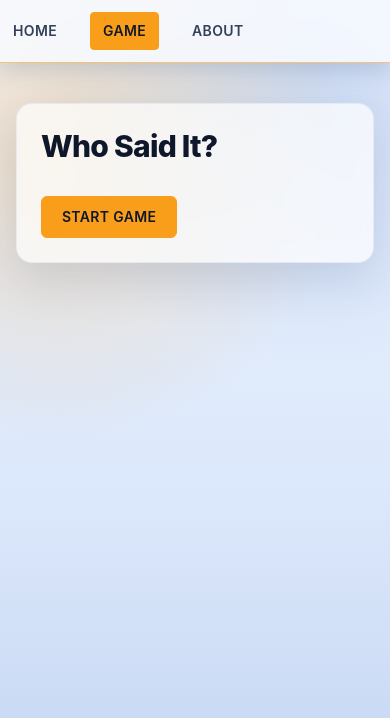
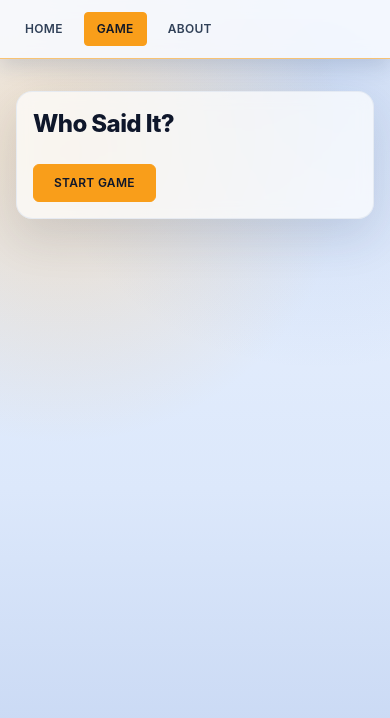
Before and after one commit to 76eren/ow-who-said-it, a React (Vite) app: page /game in a window 390 px wide. Shown: the top 718 px of the page. Built offline with nearby package versions, Linux system fonts and the light colour scheme.

Commit message:
feat: make mobile more responsive

```diff
--- a/src/components/Navbar.tsx
+++ b/src/components/Navbar.tsx
@@ -10,7 +10,7 @@ export default function Navbar() {
   return (
     <header className="sticky top-0 z-10 border-b border-[#f99e1a]/60 bg-[#f8fbff]/85 shadow-[0_8px_20px_rgba(34,58,97,0.16)] backdrop-blur">
       <nav
-        className="mx-auto flex w-full max-w-7xl items-center gap-5 py-3 sm:px-6 lg:px-8"
+        className="mx-auto flex w-full max-w-7xl flex-wrap items-center gap-2 px-3 py-3 sm:gap-5 sm:px-6 lg:px-8"
         aria-label="Main navigation"
       >
         {navItems.map((item) => (
@@ -20,7 +20,7 @@ export default function Navbar() {
             end={item.end}
             className={({ isActive }) =>
               [
-                "rounded-sm border px-3 py-2 text-sm font-semibold uppercase tracking-wide transition-colors duration-200",
+                "rounded-sm border px-3 py-2 text-xs font-semibold uppercase tracking-wide transition-colors duration-200 sm:text-sm",
                 isActive
                   ? "border-[#f99e1a] bg-[#f99e1a] text-[#111827]"
                   : "border-transparent text-slate-700 hover:border-[#f99e1a]/70 hover:bg-[#e4eefc] hover:text-slate-900",
--- a/src/pages/About.tsx
+++ b/src/pages/About.tsx
@@ -1,12 +1,12 @@
 export default function About() {
   return (
-    <section className="mx-auto w-full max-w-5xl px-4 py-10 sm:px-6 lg:px-8">
-      <div className="rounded-2xl border border-slate-200/80 bg-white/70 p-6 shadow-[0_18px_45px_rgba(34,58,97,0.14)] backdrop-blur-sm sm:p-8">
+    <section className="mx-auto w-full max-w-5xl px-4 py-8 sm:px-6 sm:py-10 lg:px-8">
+      <div className="rounded-2xl border border-slate-200/80 bg-white/70 p-4 shadow-[0_18px_45px_rgba(34,58,97,0.14)] backdrop-blur-sm sm:p-8">
         <p className="text-xs font-semibold uppercase tracking-[0.16em] text-slate-600">
           About This Project
         </p>
 
-        <h1 className="mt-2 text-3xl font-extrabold tracking-tight text-slate-900 sm:text-4xl">
+        <h1 className="mt-2 text-2xl font-extrabold tracking-tight text-slate-900 sm:text-4xl">
           OW Who Said It
         </h1>
 
@@ -15,7 +15,7 @@ export default function About() {
           which hero said each voice line.
         </p>
 
-        <div className="mt-8 rounded-xl border border-[#f99e1a]/45 bg-[#fff4e2]/70 p-5">
+        <div className="mt-6 rounded-xl border border-[#f99e1a]/45 bg-[#fff4e2]/70 p-4 sm:mt-8 sm:p-5">
           <h2 className="text-lg font-bold text-slate-900">About me</h2>
           <p className="mt-3 text-slate-700">
             I am Eren, a software engineer from the Netherlands. As you might
--- a/src/pages/Game.tsx
+++ b/src/pages/Game.tsx
@@ -99,16 +99,16 @@ export default function Game() {
   const correctHero = selectedQuote?.keys().next().value as string | undefined;
 
   return (
-    <section className="mx-auto w-full max-w-5xl px-4 py-10 sm:px-6 lg:px-8">
-      <div className="rounded-2xl border border-slate-200/80 bg-white/70 p-6 shadow-[0_18px_45px_rgba(34,58,97,0.14)] backdrop-blur-sm sm:p-8">
-        <h1 className="text-3xl font-extrabold tracking-tight text-slate-900 sm:text-4xl">
+    <section className="mx-auto w-full max-w-5xl px-4 py-8 sm:px-6 sm:py-10 lg:px-8">
+      <div className="rounded-2xl border border-slate-200/80 bg-white/70 p-4 shadow-[0_18px_45px_rgba(34,58,97,0.14)] backdrop-blur-sm sm:p-8">
+        <h1 className="text-2xl font-extrabold tracking-tight text-slate-900 sm:text-4xl">
           Who Said It?
         </h1>
 
         {!gameStarted ? (
-          <div className="mt-8">
+          <div className="mt-6 sm:mt-8">
             <button
-              className="rounded-md border border-[#f99e1a] bg-[#f99e1a] px-5 py-2.5 text-sm font-semibold uppercase tracking-wide text-slate-900 transition-colors duration-200 hover:bg-[#ffb13f]"
+              className="rounded-md border border-[#f99e1a] bg-[#f99e1a] px-5 py-2.5 text-xs font-semibold uppercase tracking-wide text-slate-900 transition-colors duration-200 hover:bg-[#ffb13f] sm:text-sm"
               onClick={() => {
                 setGameStarted(true);
                 setPoints(0);
@@ -119,8 +119,8 @@ export default function Game() {
             </button>
           </div>
         ) : (
-          <div className="mt-7 space-y-8">
-            <div className="flex flex-wrap items-center gap-5 text-sm font-semibold text-slate-700">
+          <div className="mt-5 space-y-5 sm:mt-7 sm:space-y-8">
+            <div className="flex flex-wrap items-center gap-3 text-sm font-semibold text-slate-700 sm:gap-5">
               <p className="rounded-md border border-slate-200 bg-slate-50 px-3 py-1.5">
                 Points: {points}
               </p>
@@ -129,11 +129,11 @@ export default function Game() {
               </p>
             </div>
 
-            <div className="rounded-xl border border-slate-200 bg-slate-50/90 p-5">
+            <div className="rounded-xl border border-slate-200 bg-slate-50/90 p-4 sm:p-5">
               <p className="text-xs font-semibold uppercase tracking-[0.16em] text-slate-600">
                 Guess This Quote
               </p>
-              <p className="mt-2 text-lg font-semibold leading-8 text-slate-900 sm:text-xl">
+              <p className="mt-2 wrap-break-word text-base font-semibold leading-7 text-slate-900 sm:text-xl sm:leading-8">
                 {quoteToGuess ? `"${quoteToGuess}"` : "Loading quote..."}
               </p>
             </div>
@@ -145,7 +145,7 @@ export default function Game() {
             ) : null}
 
             <div className="w-full flex justify-center">
-              <div className="inline-grid grid-cols-1 sm:grid-cols-2 gap-20">
+              <div className="inline-grid grid-cols-2 gap-3 sm:gap-20">
                 {selectedHeroes.map((hero) => (
                   <button
                     type="button"
@@ -169,16 +169,16 @@ export default function Game() {
                     ].join(" ")}
                     aria-pressed={userSelectedHero === hero.name}
                   >
-                    <div className="w-full max-w-[256px]">
+                    <div className="w-full max-w-36 sm:max-w-[256px]">
                       <img
                         src={hero.imageUrl}
                         alt={hero.name}
-                        className="w-full h-auto object-contain"
+                        className="h-auto max-h-44 w-full object-contain sm:max-h-none"
                         loading="lazy"
                       />
 
-                      <div className="flex items-center justify-center rounded-b border border-t-0 border-[#9aa3ad] bg-white px-3 py-2">
-                        <h2 className="text-sm font-extrabold tracking-wide text-[#2b2f33]">
+                      <div className="flex items-center justify-center rounded-b border border-t-0 border-[#9aa3ad] bg-white px-2 py-2 sm:px-3">
+                        <h2 className="text-xs font-extrabold tracking-wide text-[#2b2f33] sm:text-sm">
                           {hero.name.toUpperCase()}
                         </h2>
                       </div>
@@ -193,7 +193,7 @@ export default function Game() {
                 <button
                   type="button"
                   onClick={restartAfterGameOver}
-                  className="rounded-md border border-[#f99e1a] bg-[#f99e1a] px-8 py-2.5 text-sm font-semibold uppercase tracking-wide text-slate-900 transition-colors duration-200 hover:bg-[#ffb13f]"
+                  className="rounded-md border border-[#f99e1a] bg-[#f99e1a] px-8 py-2.5 text-xs font-semibold uppercase tracking-wide text-slate-900 transition-colors duration-200 hover:bg-[#ffb13f] sm:text-sm"
                 >
                   Play Again
                 </button>
@@ -203,7 +203,7 @@ export default function Game() {
                   onClick={onSubmit}
                   disabled={!userSelectedHero}
                   className={[
-                    "rounded-md px-8 py-2.5 text-sm font-semibold uppercase tracking-wide transition-colors duration-200",
+                    "rounded-md px-8 py-2.5 text-xs font-semibold uppercase tracking-wide transition-colors duration-200 sm:text-sm",
                     userSelectedHero
                       ? "border border-[#f99e1a] bg-[#f99e1a] text-slate-900 hover:bg-[#ffb13f]"
                       : "cursor-not-allowed border border-slate-300 bg-slate-200 text-slate-500",
--- a/src/pages/Home.tsx
+++ b/src/pages/Home.tsx
@@ -1,11 +1,11 @@
 export default function Home() {
   return (
-    <section className="mx-auto w-full max-w-4xl px-4 py-12 sm:px-6 lg:px-8">
-      <div className="rounded-xl  p-8  backdrop-blur-sm">
+    <section className="mx-auto w-full max-w-4xl px-4 py-8 sm:px-6 sm:py-12 lg:px-8">
+      <div className="rounded-xl p-4 backdrop-blur-sm sm:p-8">
         <p className="text-xs font-semibold uppercase tracking-[0.16em] text-slate-600">
           Overwatch Quote Challenge
         </p>
-        <h1 className="mt-3 text-4xl font-extrabold tracking-tight text-slate-900 sm:text-5xl">
+        <h1 className="mt-3 text-3xl font-extrabold tracking-tight text-slate-900 sm:text-5xl">
           Who Said It?
         </h1>
         <p className="mt-5 max-w-3xl text-base leading-7 text-slate-700 sm:text-lg">
@@ -14,7 +14,7 @@ export default function Home() {
           how well you really know the roster.
         </p>
 
-        <div className="mt-8 rounded-lg border border-slate-200 bg-slate-50/90 p-5">
+        <div className="mt-6 rounded-lg border border-slate-200 bg-slate-50/90 p-4 sm:mt-8 sm:p-5">
           <h2 className="text-lg font-bold text-slate-900">How it works</h2>
           <p className="mt-2 text-slate-700">
             Read the quote, pick the hero you think said it, and check if you
```
